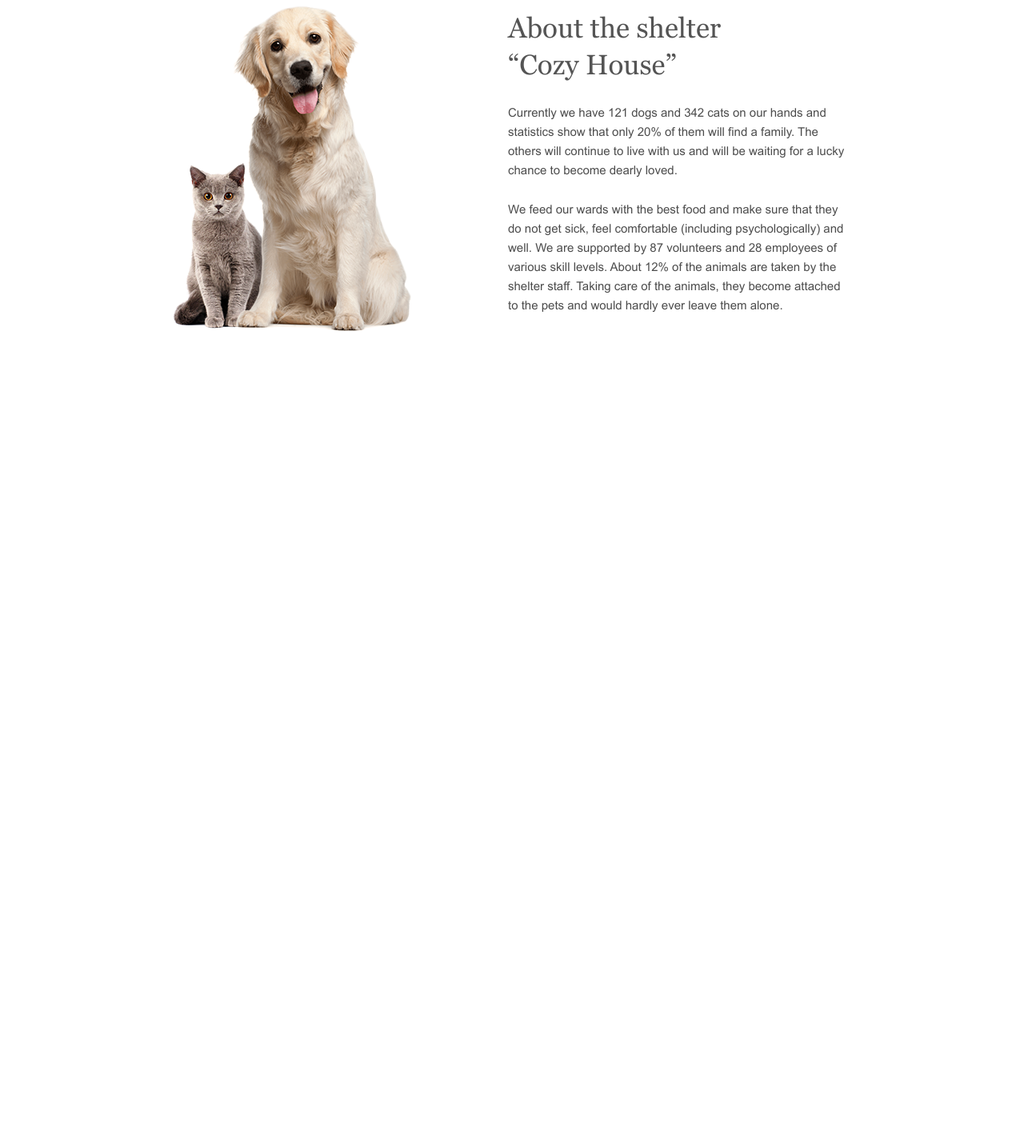
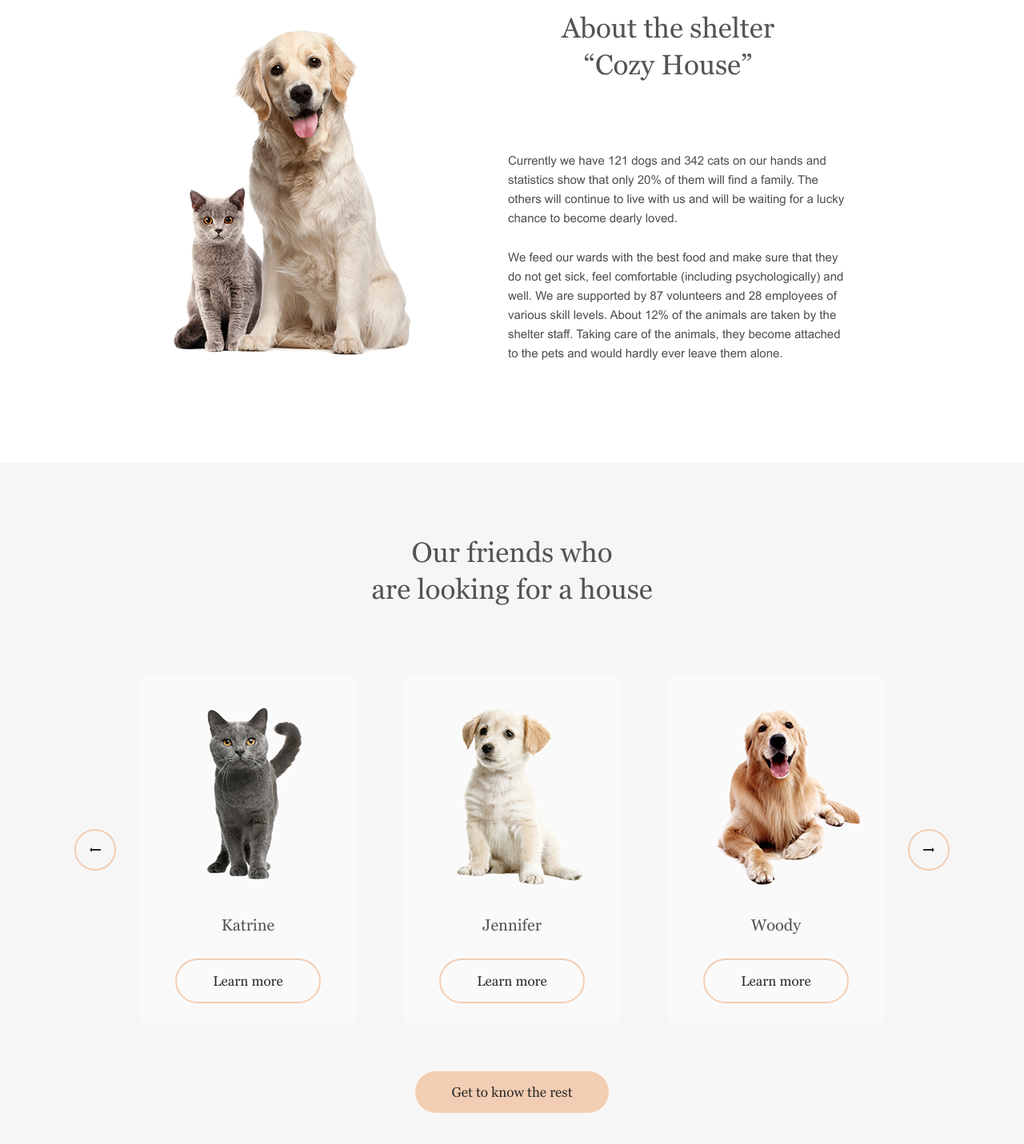
Before and after one commit to olgatenison/shelter, a plain HTML site: page index.html in a window 1280 px wide. Shown: the part 897-2328 px from the top of the page at 80% size. Before the commit the page ends 1416 px from the top, so only its background shows below. Drawn offline with Linux system fonts and the light colour scheme.

Commit message:
Our friends section first part

```diff
--- a/css/style.css
+++ b/css/style.css
@@ -1,8 +1,10 @@
 :root {
   --primary-title-color: #ffffff;
+  --darck-white-color: #f6f6f6;
+
   --primary-pink-color: #f1cdb3;
   --light-grey-color: #cdcdcd;
-    --darck-black-color:#292929;
+  --darck-black-color: #292929;
   --medium-black-color: #545454;
   --darck-grey-color: #4c4c4c;
 }
@@ -69,8 +71,8 @@ body {
   font-weight: 400;
   font-size: 15px;
   line-height: 1.6;
-  color: var(--light-grey-color)
-  background-color: #262425;
+  color: var(--light-grey-color);
+  background-color: #ffffff;
 }
 a {
   text-decoration: none;
@@ -193,7 +195,7 @@ a {
 
 .notonly {
 }
-.wrapper__first{
+.wrapper__first {
   background: url(../img/noise_transparent@2x.png),
     radial-gradient(100% 215.42% at 0% 0%, #5b483a 0%, #262425 100%);
   height: 820px;
@@ -230,7 +232,7 @@ a {
   cursor: pointer;
   padding: 15px 45px;
   border-radius: 100px;
-  color:var(--darck-black-color);
+  color: var(--darck-black-color);
   font-size: 17px;
   font-weight: 400;
   line-height: 1.3;
@@ -259,15 +261,17 @@ a {
   max-width: 430px;
   margin-left: 120px;
 }
+
 .about__title {
+  max-width: 350px;
+  margin-bottom: 25px;
+  margin-top: 10px;
   color: var(--medium-black-color);
   font-size: 35px;
   line-height: 1.3;
-    max-width: 350px;
-    margin-bottom: 25px;
-    margin-top: 10px;
+  text-align: left;
+}
 
-}
 .about__content {
   color: var(--darck-grey-color);
   font-family: Arial, sans-serif;
@@ -279,6 +283,95 @@ a {
 /*--------------------------------------*/
 /*--------------------------------------*/
 /*--------------------------------------*/
+/* ----------------ourfriends-----------*/
+/* ----------------ourfriends-----------*/
+/* ----------------ourfriends-----------*/
+.ourfriends {
+  background-color: var(--darck-white-color);
+}
+.ourfriends__container {
+  padding-top: 80px;
+  margin-bottom: 100px;
+  display: flex;
+  justify-content: center;
+  align-items: center;
+  flex-direction: column;
+}
+
+.about__title {
+  max-width: 400px;
+  text-align: center;
+  padding-bottom: 60px;
+  color: var(--medium-black-color);
+  font-size: 35px;
+  line-height: 1.3;
+}
+
+.ourfriends__wrapper {
+  margin-bottom: 60px;
+}
+.ourfriends__list {
+  display: flex;
+  justify-content: center;
+  align-items: center;
+  flex-direction: row;
+}
+.ourfriends__item {
+}
+.ourfriends__card {
+}
+.card {
+  display: block;
+  max-width: 270px;
+  background-color: #fafafa;
+  margin-right: 30px;
+  margin-left: 30px;
+  height: 435px;
+  border-radius: 9px;
+}
+
+.card__top {
+  margin-bottom: 30px;
+}
+.card__image {
+}
+.card__bottom {
+  display: flex;
+  flex-direction: column;
+  justify-content: center;
+  align-items: center;
+}
+.card__title {
+  font-size: 20px;
+  line-height: 1.2;
+  letter-spacing: 6%;
+  color: var(--medium-black-color);
+  margin-bottom: 30px;
+}
+.card__add {
+  font-size: 17px;
+  line-height: 22px;
+  letter-spacing: 6%;
+  color: var(--darck-black-color);
+  padding: 15px 45px;
+  border-radius: 100px;
+  border: #f1cdb3 solid 2px;
+  background-color: transparent;
+}
+.ourfriends__btn {
+}
+.ourfriends__arrow {
+  height: 52px;
+  width: 52px;
+  border-radius: 100px;
+  border: #f1cdb3 solid 2px;
+  display: flex;
+  justify-content: center;
+  align-items: center;
+}
+/*--------------------------------------*/
+/*--------------------------------------*/
+/*--------------------------------------*/
 /* ----------------notonly--------------*/
 /* ----------------notonly--------------*/
 /* ----------------notonly--------------*/
--- a/index.html
+++ b/index.html
@@ -57,7 +57,7 @@
 
             <div class="about__wrapper">
                 <h3 class="about__title">
-                    About the shelter “Cozy House”
+                    About the shelter <br> “Cozy House”
                 </h3>
                 <p class="about__content">
                     Currently we have 121 dogs and 342 cats on our hands and statistics show that only 20% of them will find a family. The others will continue to live with us and will be waiting for a lucky chance to become dearly loved.
@@ -68,7 +68,112 @@
             </div>
         </div>
         </section>
-        <section class="ourfriends"></section>
+        <section class="ourfriends">
+          <div class="ourfriends__container container">
+            <h3 class="about__title">
+              Our friends who <br> are looking for a house
+          </h3>
+          <div class="ourfriends__wrapper">
+            <ul class="ourfriends__list">
+              <div class="ourfriends__arrow ">
+                <img src="./img/left.png" alt="left">
+
+              </div>
+              <li class="ourfriends__item ">
+
+<div class="ourfriends__card card">
+
+  <div class="card__top">
+
+    <a href="#" class="card__image">
+      <img
+        src="./img/pets-katrine.png"
+        alt="pets-katrine"
+      />
+    </a>
+
+  </div>
+
+  <div class="card__bottom">
+
+
+    <a href="#" class="card__title">
+
+Katrine
+
+    </a>
+
+    <button class="card__add">Learn more</button>
+  </div>
+</div>
+              </li>
+
+              <li class="ourfriends__item ">
+
+                                <div class="ourfriends__card card">
+
+                                  <div class="card__top">
+
+                                    <a href="#" class="card__image">
+                                      <img
+                                        src="./img/pets-jennifer.png"
+                                        alt="pets jennifer"
+                                      />
+                                    </a>
+
+                                  </div>
+
+                                  <div class="card__bottom">
+
+
+                                    <a href="#" class="card__title">
+
+                                Jennifer
+
+                                    </a>
+
+                                    <button class="card__add">Learn more</button>
+                                  </div>
+                                </div>
+                                              </li>
+
+              <li class="ourfriends__item ">
+
+                <div class="ourfriends__card card">
+
+                  <div class="card__top">
+
+                    <a href="#" class="card__image">
+                      <img
+                        src="./img/pets-woody.png"
+                        alt="pets-woody"
+                      />
+                    </a>
+
+                  </div>
+
+                  <div class="card__bottom">
+
+
+                    <a href="#" class="card__title">
+
+                Woody
+
+                    </a>
+
+                    <button class="card__add">Learn more</button>
+                  </div>
+                </div>
+                              </li>
+                              <div class="ourfriends__arrow">
+                                <img src="./img/right.png" alt="right">
+                              </div>
+            </ul>
+          </div>
+          <button class="ourfriends__btn btn">
+            Get to know the rest</button>
+          </div>
+        </section>
         <section class="help"></section>
         <section class="inaddition"></section>
       </main>
```
Also changed, not shown: img/left.png (added), img/pets-jennifer.png (added), img/pets-katrine.jpg (added), img/pets-katrine.png (added), img/pets-woody.png (added), img/right.png (added). Lines whose indentation alone changed are shown as unchanged.
